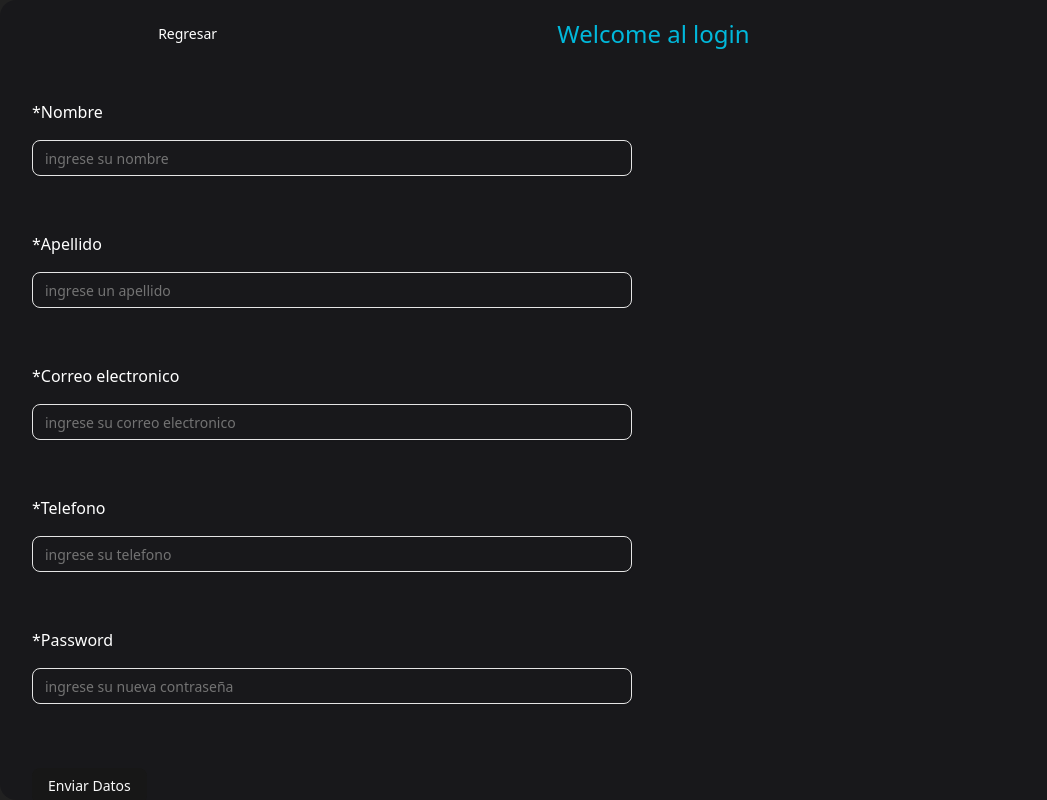
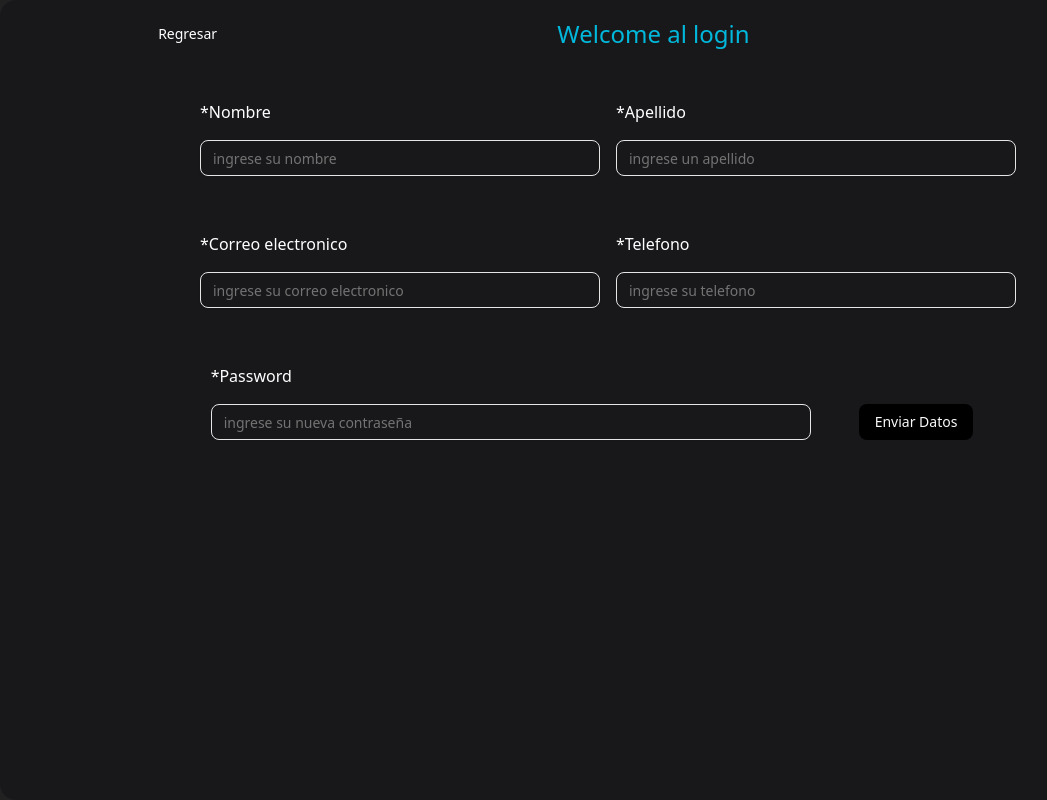
Before and after one commit to joshuac-ch/WebChat, a React (Vite) app in the folder client/: page /login in a window 1280 px wide. Shown: the whole page, without its empty margins (32-1079 px from the left). Built offline with nearby package versions, Linux system fonts and the light colour scheme; no server answers.

Commit message:
Se modifico la UI del createlogin

```diff
--- a/client/src/Login/Components/CreateLogin.tsx
+++ b/client/src/Login/Components/CreateLogin.tsx
@@ -40,40 +40,47 @@ export default function CreateLogin() {
      <div className="">
             <Toaster position={'top-center'} ></Toaster>
      </div>
-    <div className="flex flex-row flex-wrap text-white gap-10 justify-start items-end p-8">
+    <div className="flex flex-row flex-wrap  text-white gap-10 justify-start items-end p-8">
 
+        <div className="flex flex-row justify-center gap-4 w-full">
             <div className="flex flex-col items-start">
                 <label htmlFor="" className='mt-4 mb-4' >*Nombre</label>
                 <Input value={FormLoginUser.name}
-             onChange={(e)=>setFormLoginUser({...FormLoginUser,name:e.target.value})} className='w-150' placeholder='ingrese su nombre'></Input>
+                onChange={(e)=>setFormLoginUser({...FormLoginUser,name:e.target.value})} className='w-100' placeholder='ingrese su nombre'></Input>
             </div>
             <div className="flex flex-col items-start">
                 <label htmlFor="" className='mt-4 mb-4'>*Apellido</label>
                 <Input value={FormLoginUser.last_name}
-            onChange={(e)=>setFormLoginUser({...FormLoginUser,last_name:e.target.value})} className='w-150' placeholder='ingrese un apellido'></Input>
+                onChange={(e)=>setFormLoginUser({...FormLoginUser,last_name:e.target.value})} className='w-100' placeholder='ingrese un apellido'></Input>
             </div>
+        </div>
+        <div className="flex flex-row justify-center gap-4 w-full ">
             <div className="flex flex-col items-start">
                 <label htmlFor="" className='mt-4 mb-4'>*Correo electronico</label>
                 <Input value={FormLoginUser.email}
-            onChange={(e)=>setFormLoginUser({...FormLoginUser,email:e.target.value})} className='w-150' placeholder='ingrese su correo electronico'></Input>
+                onChange={(e)=>setFormLoginUser({...FormLoginUser,email:e.target.value})} className='w-100' placeholder='ingrese su correo electronico'></Input>
             </div>
             <div className="flex flex-col items-start">
                 <label htmlFor="" className='mt-4 mb-4'>*Telefono</label>
                 <Input value={FormLoginUser.number}
-            onChange={(e)=>setFormLoginUser({...FormLoginUser,number:e.target.value})} className='w-150' placeholder='ingrese su telefono'></Input>
+                onChange={(e)=>setFormLoginUser({...FormLoginUser,number:e.target.value})} className='w-100' placeholder='ingrese su telefono'></Input>
             </div>
+        </div>
+        <div className="flex flex-row justify-center items-end  gap-4 w-full">
             <div className="flex flex-col items-start">
                 <label htmlFor="" className='mt-4 mb-4'>*Password</label>
                 <Input value={FormLoginUser.password}
                 onChange={(e)=>setFormLoginUser({...FormLoginUser,password:e.target.value})} className='w-150' placeholder='ingrese su nueva contraseña'></Input>
             </div>
+            <div className="px-8">
+
+                    <Button className='cursor-pointer bg-black hover:bg-indigo-500' onClick={handleSubmit} >Enviar Datos</Button>
 
             </div>
-    <div className="p-8 flex justify-start">
-        <div className="">
-            <Button className='cursor-pointer' onClick={handleSubmit} >Enviar Datos</Button>
         </div>
+
     </div>
+
     </>
   )
 }
```
Lines whose indentation alone changed are shown as unchanged.
